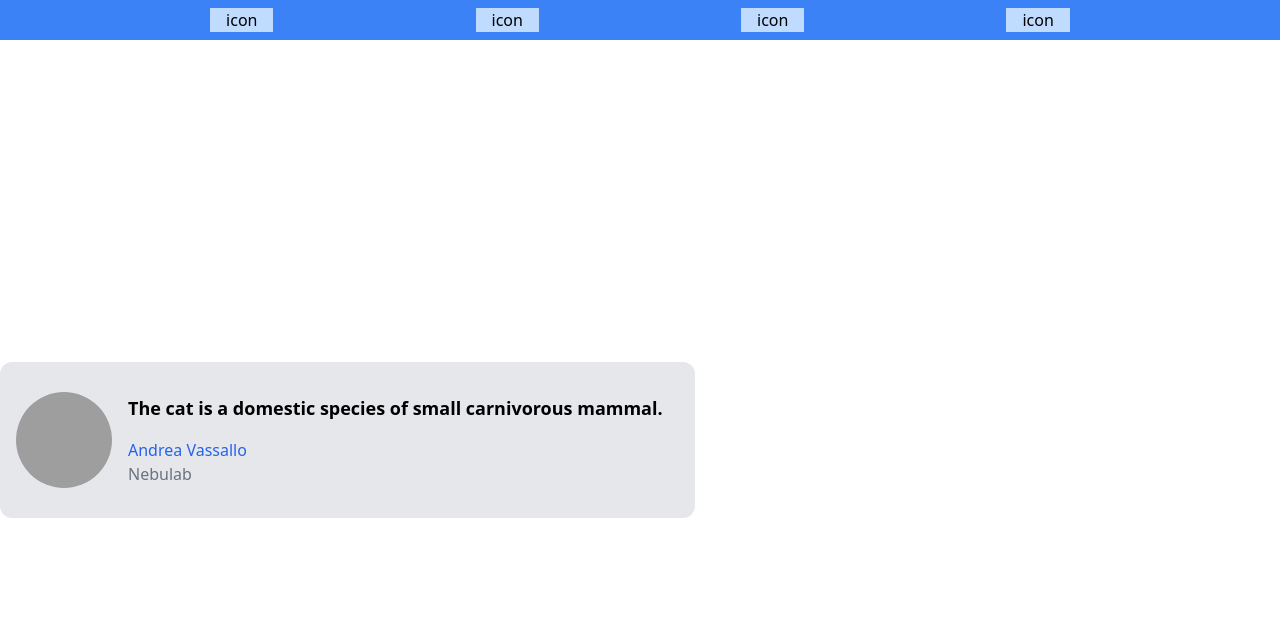
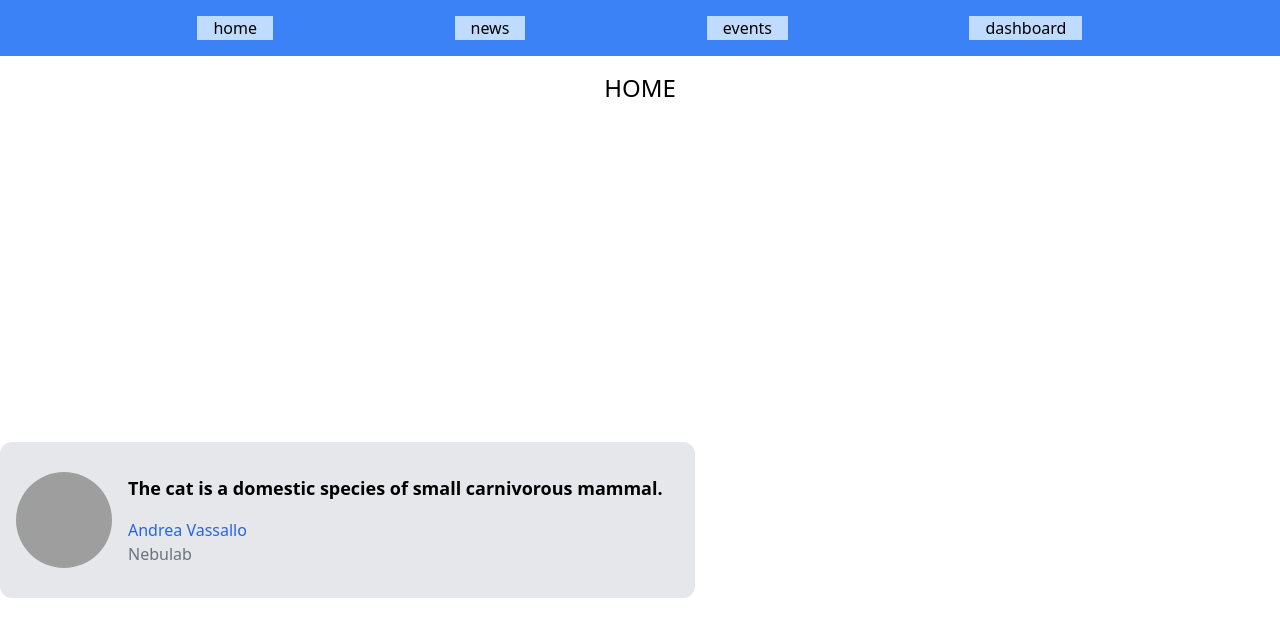
Before and after one commit to Gierlichs-Weigl/coin, a Next.js app: page / in a window 1280 px wide. Shown: the top 636 px of the page. Built offline with nearby package versions, Linux system fonts and the light colour scheme; grey boxes are pictures that could not be loaded.

Commit message:
Add page navigation

```diff
--- a/components/Layout/HeaderMobile.tsx
+++ b/components/Layout/HeaderMobile.tsx
@@ -1,12 +1,30 @@
+import Link from 'next/link';
+
 const HeaderMobile = (): JSX.Element => {
   return (
-    <header className={'bg-blue-500 p-2'}>
+    <header className={'bg-blue-500 p-4'}>
       <nav>
         <ul className={'flex justify-evenly'}>
-          <li className={'px-4 bg-blue-200'}>icon</li>
-          <li className={'px-4 bg-blue-200'}>icon</li>
-          <li className={'px-4 bg-blue-200'}>icon</li>
-          <li className={'px-4 bg-blue-200'}>icon</li>
+          <li className={'px-4 bg-blue-200'}>
+            <Link href="/">
+              <a>home</a>
+            </Link>
+          </li>
+          <li className={'px-4 bg-blue-200'}>
+            <Link href="/news">
+              <a>news</a>
+            </Link>
+          </li>
+          <li className={'px-4 bg-blue-200'}>
+            <Link href="/events">
+              <a>events</a>
+            </Link>
+          </li>
+          <li className={'px-4 bg-blue-200'}>
+            <Link href="/dashboard">
+              <a>dashboard</a>
+            </Link>
+          </li>
         </ul>
       </nav>
     </header>
--- a/pages/index.tsx
+++ b/pages/index.tsx
@@ -23,6 +23,7 @@ const Home = ({ article, showImage }: Props): JSX.Element => {
 
   return (
     <div className="w-full mx-auto">
+      <h1 className="text-center py-4 text-2xl">HOME</h1>
       <div className="h-screen flex items-center">
         <figure className="lg:flex bg-gray-200 rounded-xl p-8 lg:p-4">
           {Image}
```
